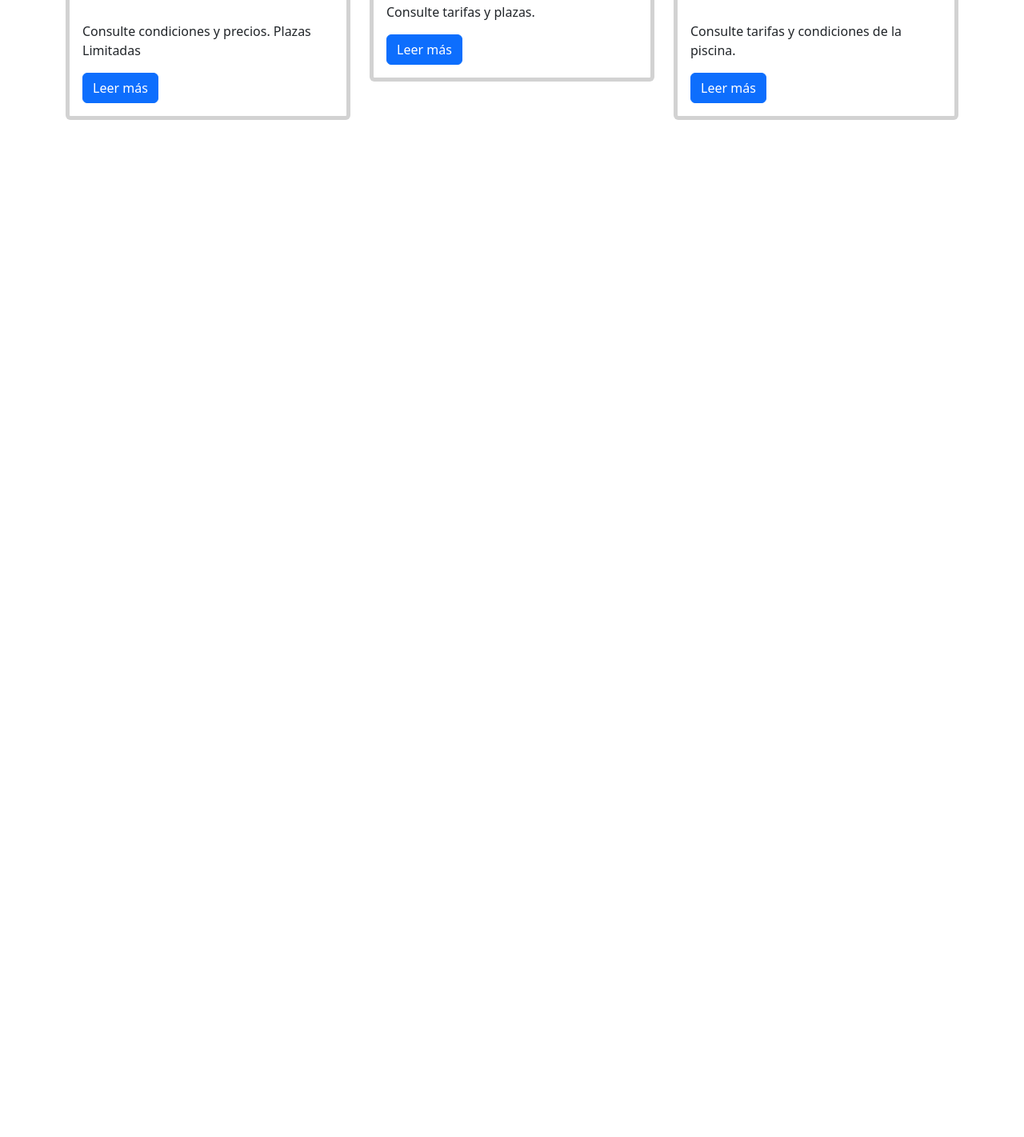
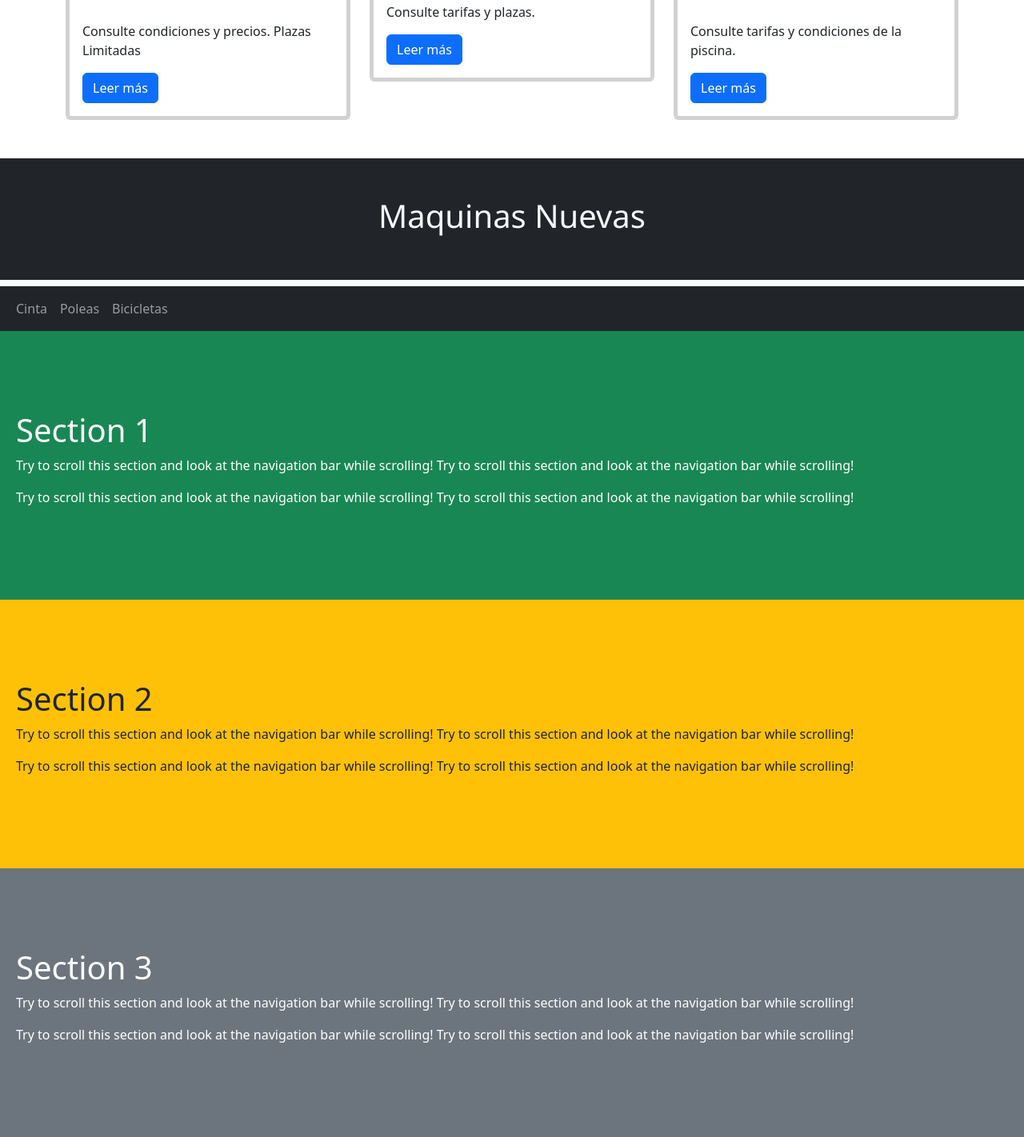
Before and after one commit to Pelayogm/ProyectoGimnasio, a website: page PaginaWebGimnasio/index.html in a window 1280 px wide. Shown: the part 1818-3240 px from the top of the page at 80% size. Before the commit the page ends 1968 px from the top, so only its background shows below. Drawn offline with nearby package versions, Linux system fonts and the light colour scheme.

Commit message:
Version 0.3: Añadida concept seccion de maquinas pagina principal - Pelayogm

```diff
--- a/PaginaWebGimnasio/index.html
+++ b/PaginaWebGimnasio/index.html
@@ -9,6 +9,7 @@
 
   <link rel="stylesheet" href="node_modules/bootstrap/dist/css/bootstrap.min.css">
   <script src="node_modules/bootstrap/dist/js/bootstrap.bundle.min.js"></script>
+  <script src="https://cdn.jsdelivr.net/npm/bootstrap@5.3.3/dist/js/bootstrap.bundle.min.js"></script>
   <style type="text/css">
 
     .tituloGimnasio {
@@ -166,6 +167,48 @@
             </div>
             </div>
             <!--FINAL DE LAS CARDS DE LOS CURSOS PRINCIPALES-->
+            <div class="container-fluid p-5 mt-5 mb-2 bg-dark text-light text-center">
+              <h1 style="font-family: 'Segoe UI', Tahoma, Geneva, Verdana, sans-serif;">Maquinas Nuevas</h1>
+            </div>
+            <!--SECCION DE LAS MAQUINAS-->
+            <div  data-bs-target=".navbar" data-bs-offset="50">
+
+              <nav class="navbar navbar-expand-sm bg-dark navbar-dark">
+                <div class="container-fluid">
+                  <ul class="navbar-nav">
+                    <li class="nav-item">
+                      <a class="nav-link" href="#section1">Cinta</a>
+                    </li>
+                    <li class="nav-item">
+                      <a class="nav-link" href="#section2">Poleas</a>
+                    </li>
+                    <li class="nav-item">
+                      <a class="nav-link" href="#section3">Bicicletas</a>
+                    </li>
+                  </ul>
+                </div>
+              </nav>
+
+              <div id="section1" class="container-fluid bg-success text-white" style="padding:100px 20px;">
+                <h1>Section 1</h1>
+                <p>Try to scroll this section and look at the navigation bar while scrolling! Try to scroll this section and look at the navigation bar while scrolling!</p>
+                <p>Try to scroll this section and look at the navigation bar while scrolling! Try to scroll this section and look at the navigation bar while scrolling!</p>
+              </div>
+
+              <div id="section2" class="container-fluid bg-warning" style="padding:100px 20px;">
+                <h1>Section 2</h1>
+                <p>Try to scroll this section and look at the navigation bar while scrolling! Try to scroll this section and look at the navigation bar while scrolling!</p>
+                <p>Try to scroll this section and look at the navigation bar while scrolling! Try to scroll this section and look at the navigation bar while scrolling!</p>
+              </div>
+
+              <div id="section3" class="container-fluid bg-secondary text-white" style="padding:100px 20px;">
+                <h1>Section 3</h1>
+                <p>Try to scroll this section and look at the navigation bar while scrolling! Try to scroll this section and look at the navigation bar while scrolling!</p>
+                <p>Try to scroll this section and look at the navigation bar while scrolling! Try to scroll this section and look at the navigation bar while scrolling!</p>
+              </div>
+
+              </div>
+            <!--FINAL SECCION DE LAS MAQUINAS-->
 
 
   </body>
```
